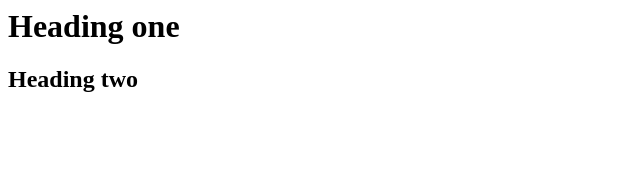
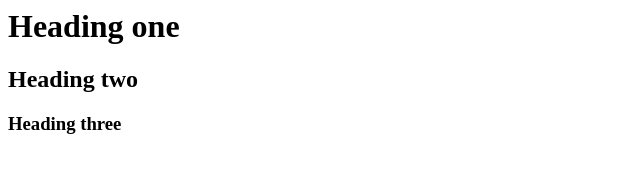
Before and after one commit to ShirazHussainMalkani/learningGit, a plain HTML site: page index.html in a window 1280 px wide. Shown: the whole page, without its empty margins (0-640 px from the left). Drawn offline with Linux system fonts and the light colour scheme.

Commit message:
branched

```diff
--- a/index.html
+++ b/index.html
@@ -5,5 +5,6 @@
 <body>
 	<h1>Heading one</h1>
 	<h2>Heading two</h2>
+	<h3>Heading three</h3>
 </body>
 </html>
```
